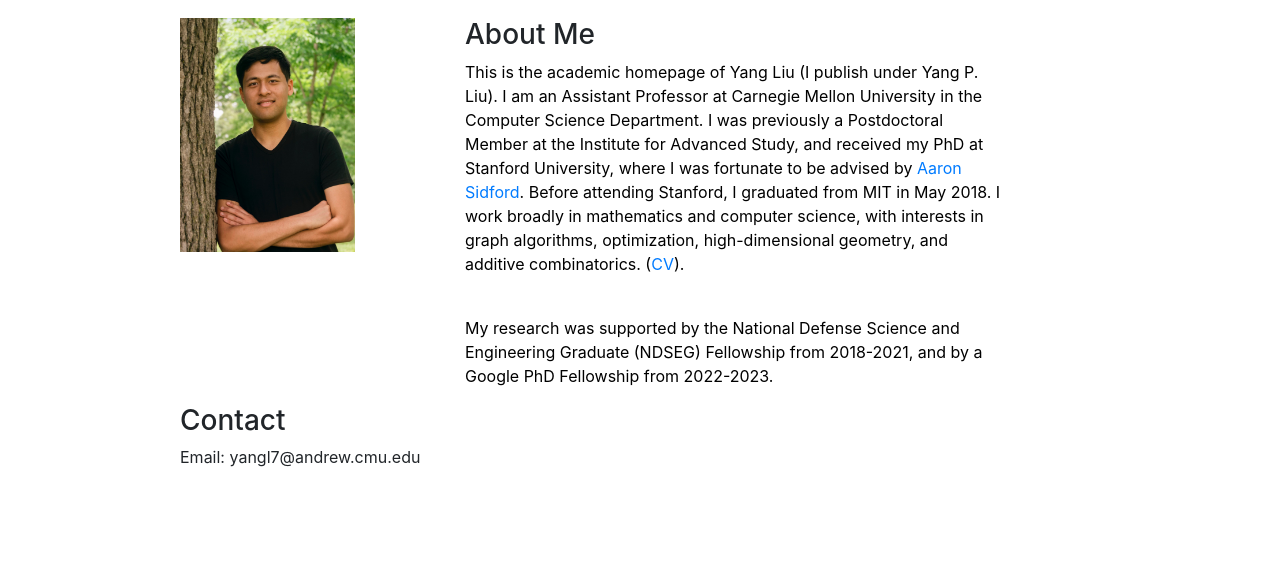
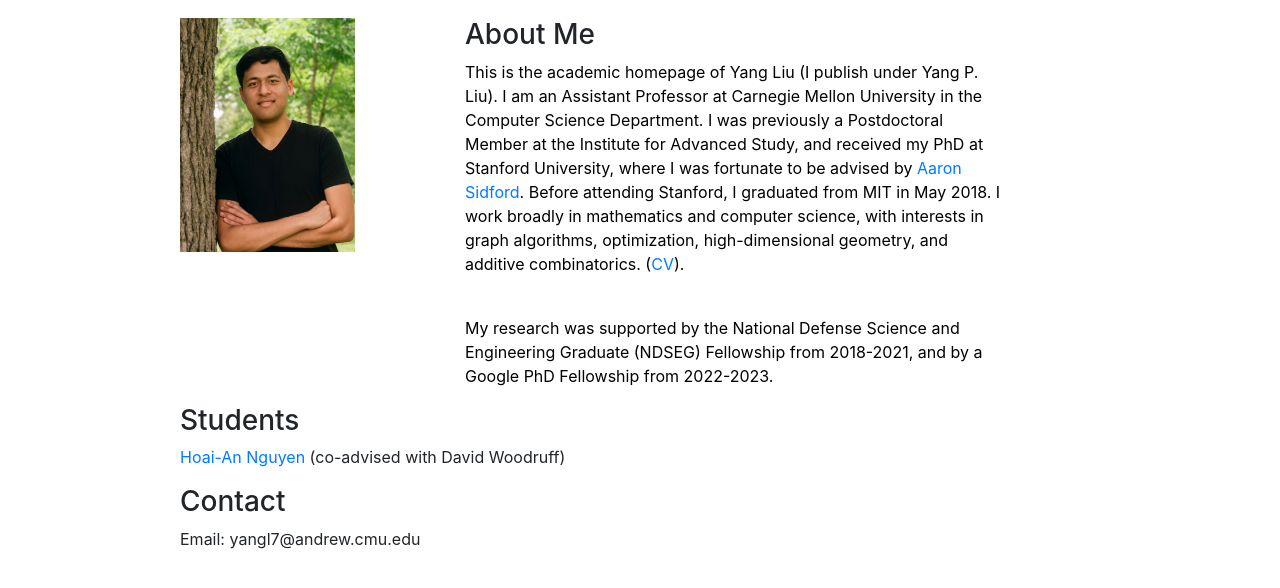
Before and after one commit to yangpliu/yangpliu.github.io, a website: page index.html in a window 1280 px wide. Shown: the part 62-650 px from the top of the page. Drawn offline with Linux system fonts and the light colour scheme.

Commit message:
added student

```diff
--- a/index.html
+++ b/index.html
@@ -62,6 +62,15 @@
         </div>
     </div>
 
+    <div class="row">
+        <div class="col-md-9 col-sm-9 col-xs-9 offset-md-1 offset-sm-1 offset-xs-1">
+        <h3>Students</h3>
+        <font size="3.5">
+        <p>
+        <a href="https://hoaiannguyen.com/">Hoai-An Nguyen</a> (co-advised with David Woodruff)
+        </p>
+      </div>
+    </div>
 
     <div class="row">
         <div class="col-md-9 col-sm-9 col-xs-9 offset-md-1 offset-sm-1 offset-xs-1">
```
